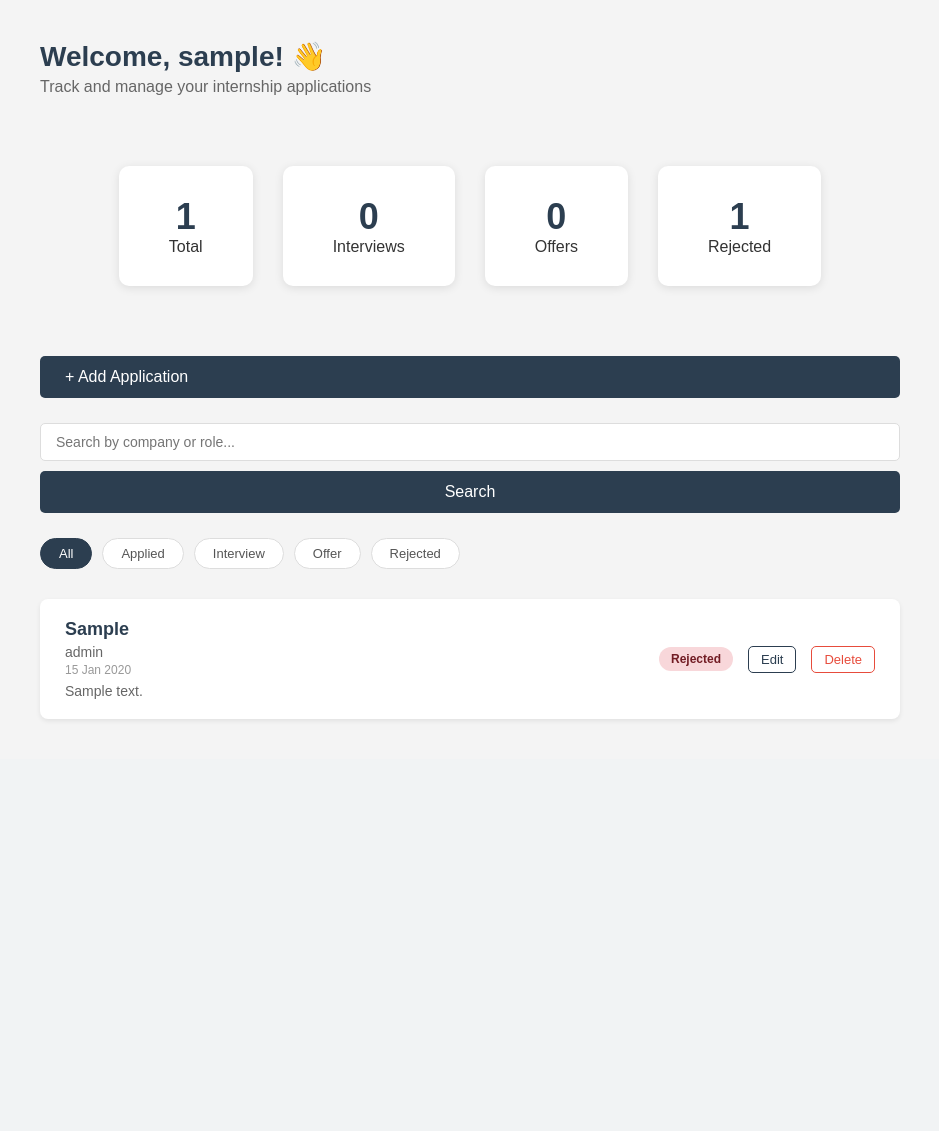
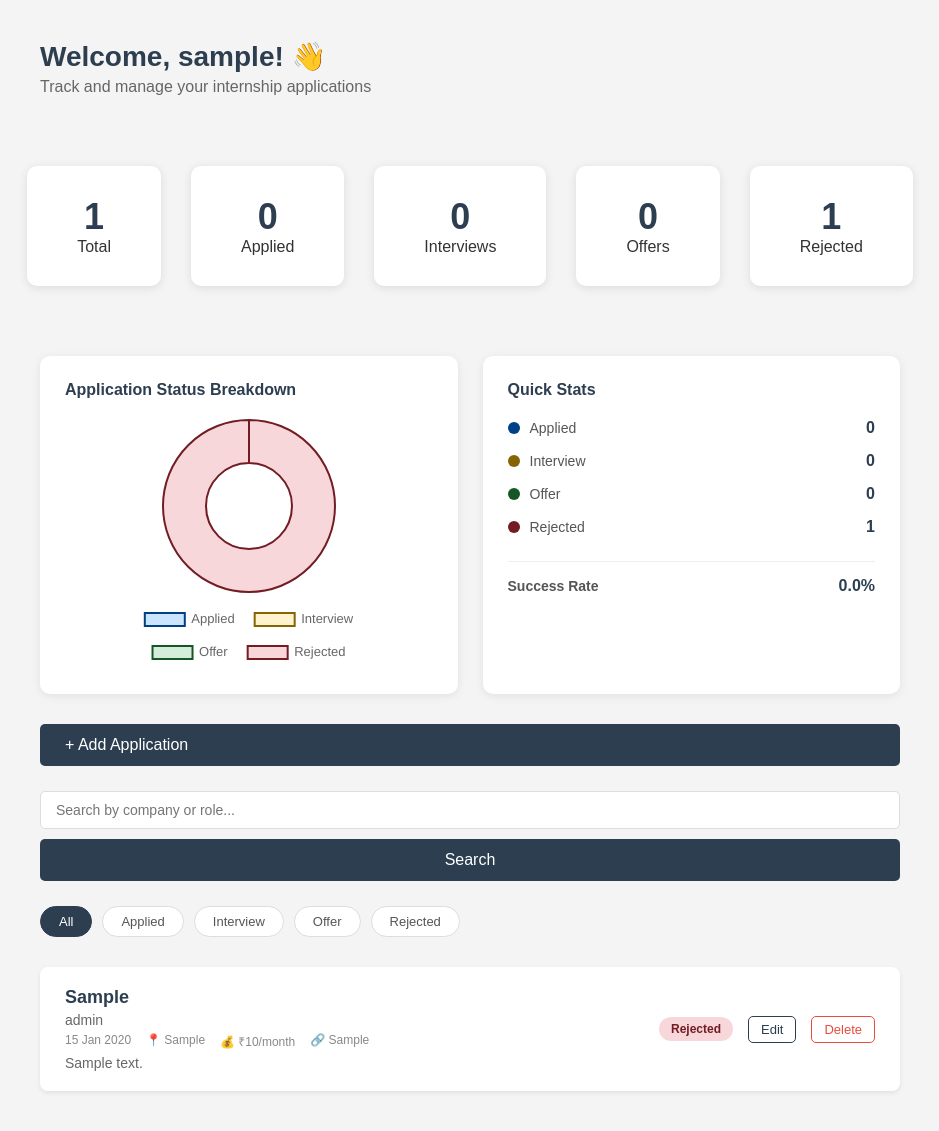
Before and after one commit to Sahil-1727/devtrack, a Flask app: page /dashboard in a window 1280 px wide. Shown: the part 58-1189 px from the top of the page, without its empty margins (170-1109 px from the left). Before the commit the page ends 778 px from the top, so only its background shows below. Run offline with Flask 3, Linux system fonts and the light colour scheme; a user stored in the database is signed in; tables that the repository leaves empty hold one stand-in row (values such as "Sample post").

Commit message:
Add Chart.js dashboard visualization

```diff
--- a/app/main/routes.py
+++ b/app/main/routes.py
@@ -46,8 +46,10 @@ def dashboard():
     applications = pagination.items
 
     all_applications = Application.query.filter_by(user_id=current_user.id).all()
+
     stats = {
         'total': len(all_applications),
+        'applied': len([a for a in all_applications if a.status == 'Applied']),
         'interviews': len([a for a in all_applications if a.status == 'Interview']),
         'offers': len([a for a in all_applications if a.status == 'Offer']),
         'rejected': len([a for a in all_applications if a.status == 'Rejected'])
--- a/app/static/style.css
+++ b/app/static/style.css
@@ -509,3 +509,86 @@ nav a {
     grid-template-columns: 1fr 1fr;
     gap: 15px;
 }
+.chart-section {
+    display: grid;
+    grid-template-columns: 1fr 1fr;
+    gap: 25px;
+    margin: 30px 0;
+}
+
+.chart-card {
+    background: white;
+    padding: 25px;
+    border-radius: 10px;
+    box-shadow: 0 2px 10px rgba(0,0,0,0.08);
+}
+
+.chart-card h3 {
+    font-size: 16px;
+    color: #2c3e50;
+    margin-bottom: 20px;
+    font-weight: bold;
+}
+
+.chart-container {
+    max-width: 250px;
+    margin: 0 auto;
+}
+
+.quick-stats {
+    display: flex;
+    flex-direction: column;
+    gap: 15px;
+    margin-top: 10px;
+}
+
+.quick-stat-item {
+    display: flex;
+    align-items: center;
+    gap: 10px;
+    font-size: 14px;
+    color: #555;
+}
+
+.quick-stat-item strong {
+    margin-left: auto;
+    font-size: 16px;
+    color: #2c3e50;
+}
+
+.quick-dot {
+    width: 12px;
+    height: 12px;
+    border-radius: 50%;
+    flex-shrink: 0;
+}
+
+.applied-dot { background: #004085; }
+.interview-dot { background: #856404; }
+.offer-dot { background: #155724; }
+.rejected-dot { background: #721c24; }
+
+.success-rate {
+    margin-top: 10px;
+    padding-top: 15px;
+    border-top: 1px solid #eee;
+    font-weight: bold;
+}
+
+.app-meta {
+    display: flex;
+    gap: 15px;
+    flex-wrap: wrap;
+    margin-top: 5px;
+}
+
+.app-meta small {
+    color: #888;
+    font-size: 12px;
+}
+
+@media (max-width: 600px) {
+    .chart-section {
+        grid-template-columns: 1fr;
+    }
+}
--- a/app/templates/main/dashboard.html
+++ b/app/templates/main/dashboard.html
@@ -7,10 +7,15 @@
         <p>Track and manage your internship applications</p>
     </div>
 
+    <!-- Stats Row -->
     <div class="stats">
         <div class="stat-box">
             <h3>{{ stats.total }}</h3>
             <p>Total</p>
+        </div>
+        <div class="stat-box">
+            <h3>{{ stats.applied }}</h3>
+            <p>Applied</p>
         </div>
         <div class="stat-box">
             <h3>{{ stats.interviews }}</h3>
@@ -25,6 +30,50 @@
             <p>Rejected</p>
         </div>
     </div>
+
+    <!-- Chart Section -->
+    {% if stats.total > 0 %}
+    <div class="chart-section">
+        <div class="chart-card">
+            <h3>Application Status Breakdown</h3>
+            <div class="chart-container">
+                <canvas id="statusChart"></canvas>
+            </div>
+        </div>
+
+        <div class="chart-card">
+            <h3>Quick Stats</h3>
+            <div class="quick-stats">
+                <div class="quick-stat-item">
+                    <span class="quick-dot applied-dot"></span>
+                    <span>Applied</span>
+                    <strong>{{ stats.applied }}</strong>
+                </div>
+                <div class="quick-stat-item">
+                    <span class="quick-dot interview-dot"></span>
+                    <span>Interview</span>
+                    <strong>{{ stats.interviews }}</strong>
+                </div>
+                <div class="quick-stat-item">
+                    <span class="quick-dot offer-dot"></span>
+                    <span>Offer</span>
+                    <strong>{{ stats.offers }}</strong>
+                </div>
+                <div class="quick-stat-item">
+                    <span class="quick-dot rejected-dot"></span>
+                    <span>Rejected</span>
+                    <strong>{{ stats.rejected }}</strong>
+                </div>
+                {% if stats.total > 0 %}
+                <div class="quick-stat-item success-rate">
+                    <span>Success Rate</span>
+                    <strong>{{ ((stats.offers / stats.total) * 100) | round(1) }}%</strong>
+                </div>
+                {% endif %}
+            </div>
+        </div>
+    </div>
+    {% endif %}
 
     <div class="dashboard-actions">
         <a href="{{ url_for('main.new_application') }}" class="btn">+ Add Application</a>
@@ -60,13 +109,13 @@
            class="filter-btn {% if status_filter == 'Rejected' %}active{% endif %}">Rejected</a>
     </div>
 
-    <!-- Search result info -->
     {% if search %}
         <p class="search-info">
             Showing results for "{{ search }}" — {{ pagination.total }} found
         </p>
     {% endif %}
 
+    <!-- Applications List -->
     <div class="applications-list">
         {% if applications %}
             {% for app in applications %}
@@ -74,7 +123,18 @@
                 <div class="app-info">
                     <h3>{{ app.company }}</h3>
                     <p>{{ app.role }}</p>
-                    <small>{{ app.date_applied.strftime('%d %b %Y') }}</small>
+                    <div class="app-meta">
+                        <small>{{ app.date_applied.strftime('%d %b %Y') }}</small>
+                        {% if app.location %}
+                            <small>📍 {{ app.location }}</small>
+                        {% endif %}
+                        {% if app.salary %}
+                            <small>💰 ₹{{ app.salary }}/month</small>
+                        {% endif %}
+                        {% if app.source %}
+                            <small>🔗 {{ app.source }}</small>
+                        {% endif %}
+                    </div>
                     {% if app.notes %}
                         <p class="app-notes">{{ app.notes }}</p>
                     {% endif %}
@@ -129,4 +189,59 @@
     {% endif %}
 
 </div>
+
+<!-- Chart.js from CDN — no installation needed -->
+<script src="https://cdnjs.cloudflare.com/ajax/libs/Chart.js/4.4.0/chart.umd.min.js"></script>
+
+<script>
+    // Data passed from Flask to JavaScript
+    const applied = {{ stats.applied }};
+    const interviews = {{ stats.interviews }};
+    const offers = {{ stats.offers }};
+    const rejected = {{ stats.rejected }};
+
+    // Only draw chart if there's data
+    if (applied + interviews + offers + rejected > 0) {
+        const ctx = document.getElementById('statusChart').getContext('2d');
+
+        new Chart(ctx, {
+            type: 'doughnut',
+            data: {
+                labels: ['Applied', 'Interview', 'Offer', 'Rejected'],
+                datasets: [{
+                    data: [applied, interviews, offers, rejected],
+                    backgroundColor: [
+                        '#cce5ff',  // Applied — blue
+                        '#fff3cd',  // Interview — yellow
+                        '#d4edda',  // Offer — green
+                        '#f8d7da'   // Rejected — red
+                    ],
+                    borderColor: [
+                        '#004085',
+                        '#856404',
+                        '#155724',
+                        '#721c24'
+                    ],
+                    borderWidth: 2
+                }]
+            },
+            options: {
+                responsive: true,
+                maintainAspectRatio: true,
+                plugins: {
+                    legend: {
+                        position: 'bottom',
+                        labels: {
+                            padding: 20,
+                            font: {
+                                size: 13
+                            }
+                        }
+                    }
+                }
+            }
+        });
+    }
+</script>
+
 {% endblock %}
```
